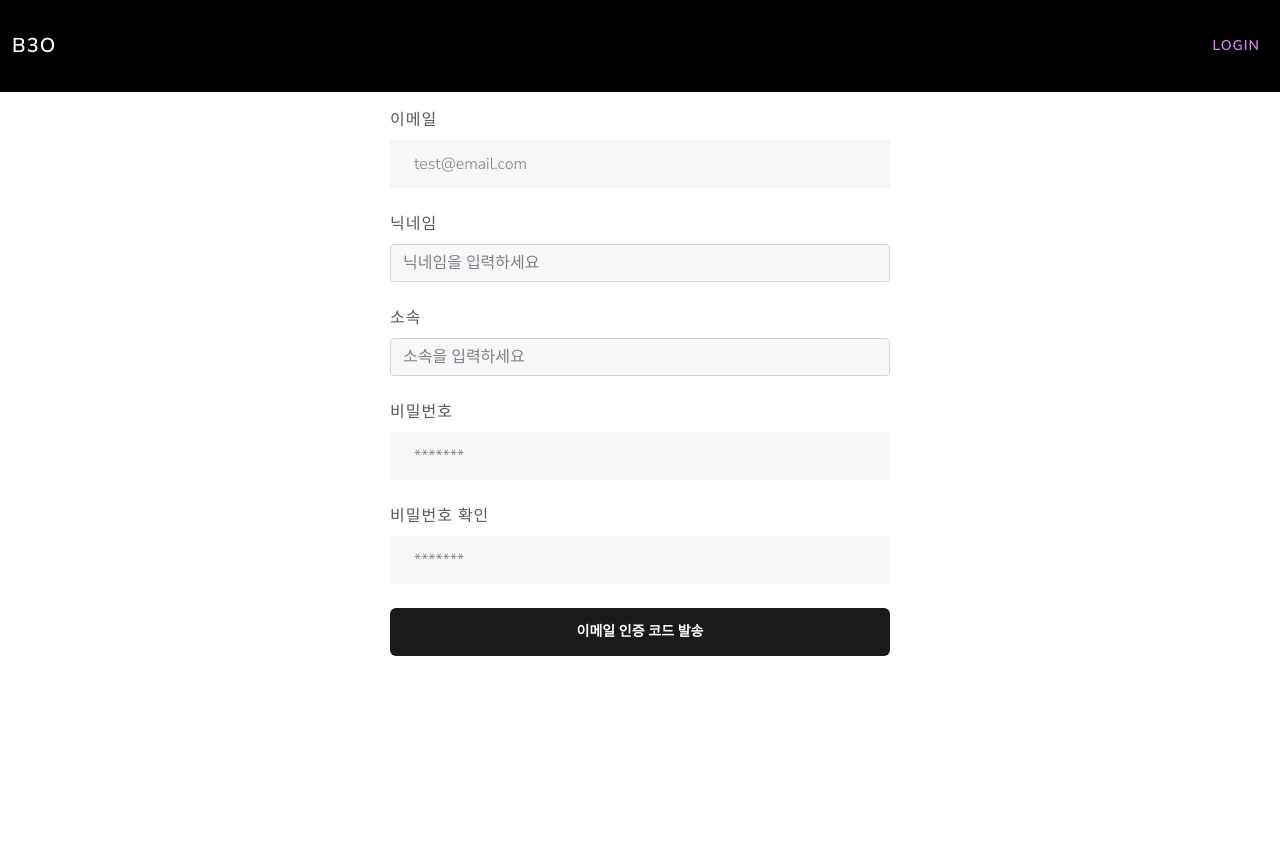
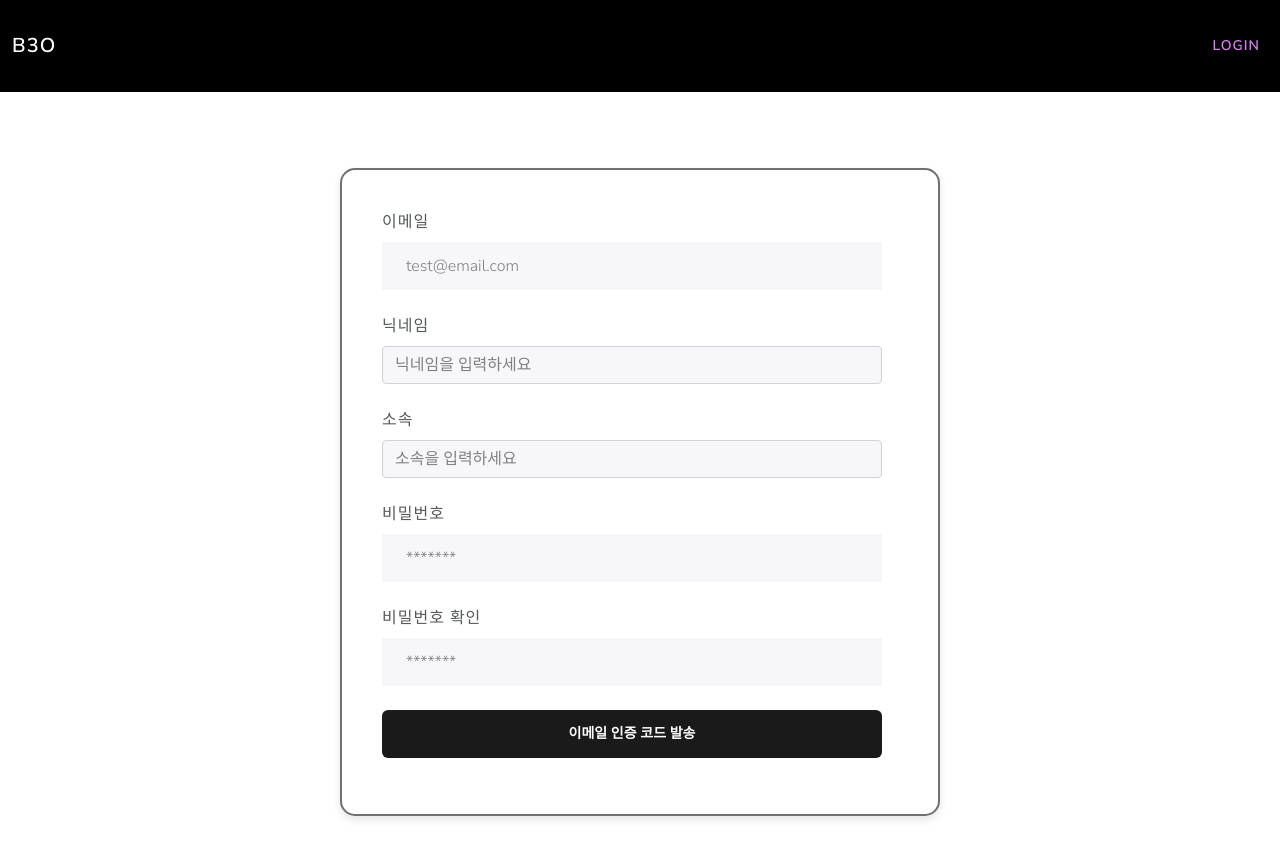
Before and after one commit to ACS-High-School/Frontend, a React (Create React App) app: page /signup in a window 1280 px wide. Shown: the top 858 px of the page. Before the commit the page ends 800 px from the top, so only its background shows below. Built offline with nearby package versions, Linux system fonts and the light colour scheme; no server answers; what aws-amplify, aws-jwt-verify would draw is missing.

Commit message:
AHSK-312 style : 회원가입 폼 스타일 변경

```diff
--- a/src/components/SignUpPage.jsx
+++ b/src/components/SignUpPage.jsx
@@ -63,7 +63,15 @@ const SignForm = (props) => {
 
 
   return (
-    <Container className="sign-form-container mt-3 d-flex justify-content-center">
+    <Container className="d-flex justify-content-center align-items-center" style={{ minHeight: '100vh' }}>
+        <div className="w-100" style={{
+    maxWidth: '600px', // 폼의 최대 너비를 설정
+    padding: '40px', // 내부 패딩을 설정하여 폼 주변의 공간을 확장
+    borderRadius: '15px', // 폼의 모서리를 둥글게 처리
+    border: '2px solid #707070', // 폼의 테두리에 색상을 추가
+    backgroundColor: '#fff', // 폼의 배경색을 흰색으로 설정
+    boxShadow: '0 4px 8px rgba(0,0,0,0.1)' // 폼에 그림자 효과를 추가하여 입체감을 줌
+    }}>
       <Form onSubmit={handleSubmit(onSubmit)} className="sign-form w-100" style={{ maxWidth: '500px' }}>
         <Form.Group controlId="email" className="mb-4">
           <Form.Label>이메일</Form.Label>
@@ -169,6 +177,7 @@ const SignForm = (props) => {
           </div>
         )}
       </Form>
+      </div>
     </Container>
   );
 
```
